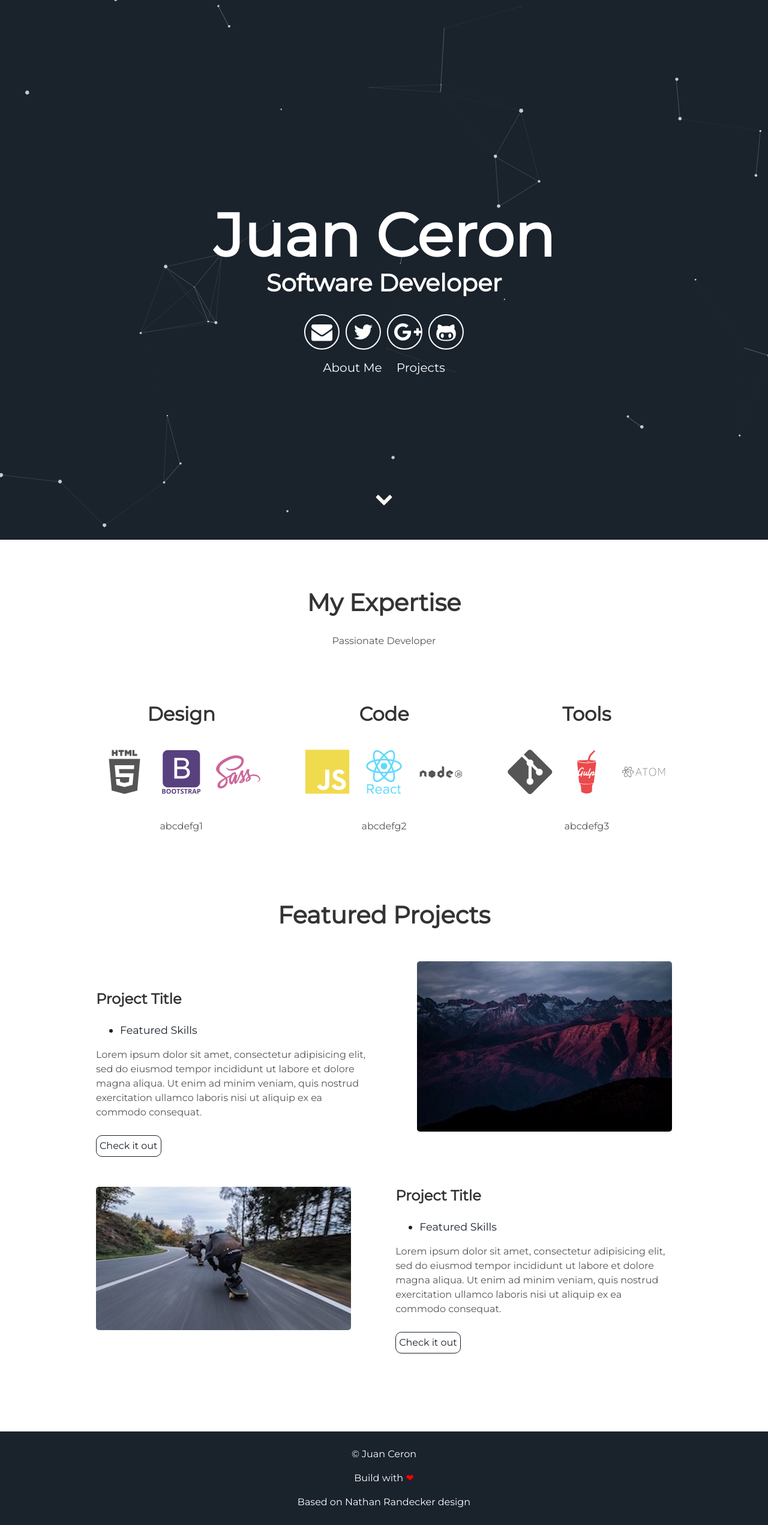
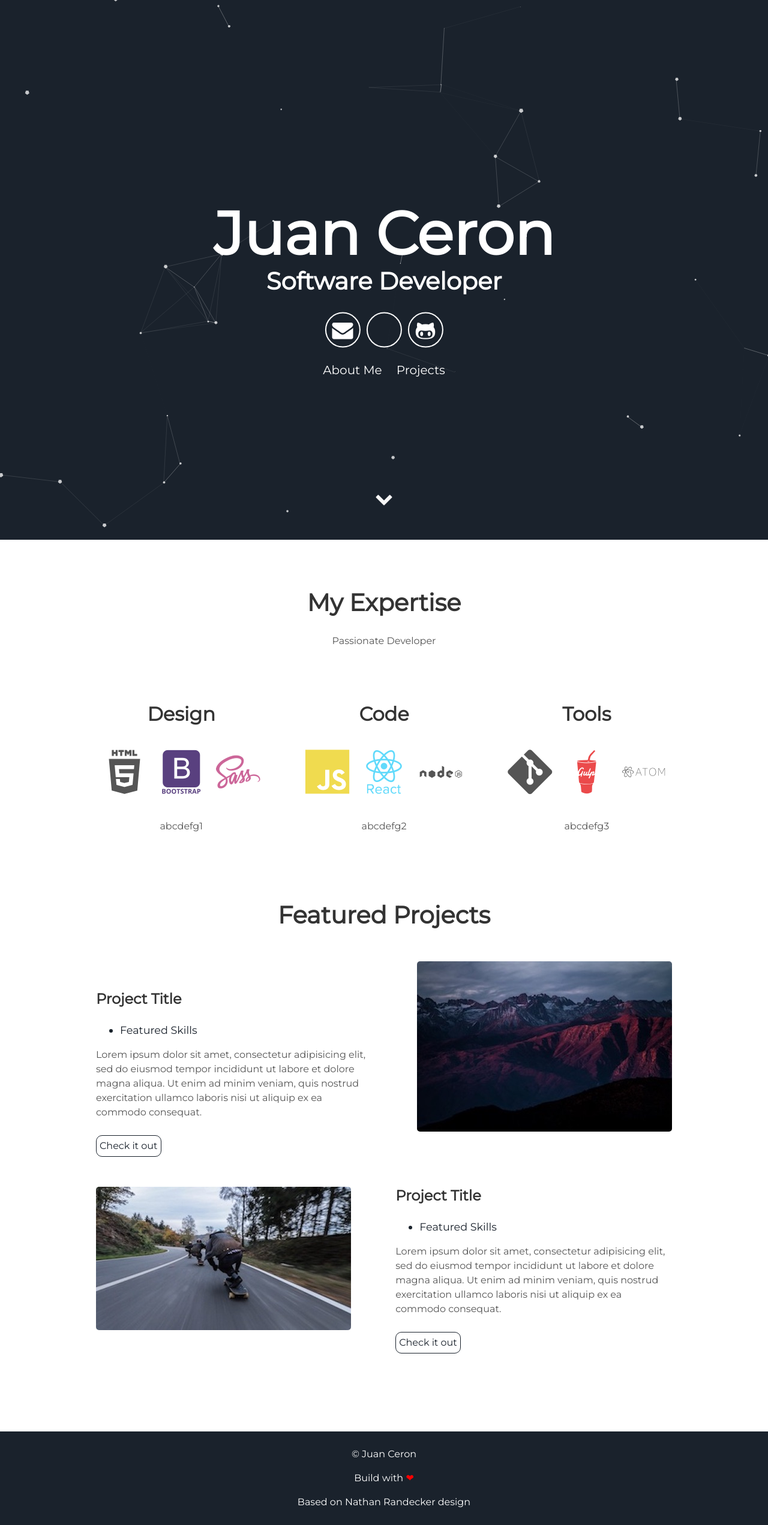
Before and after one commit to JuanCeron023/portfolio, a Jekyll site: the page built from index.html, in a window 1280 px wide. Shown: the whole page at 60% size. Built offline with Jekyll 4.4.1, drawn with Linux system fonts in a browser that asks for light colours.

Commit message:
Update header.html

```diff
--- a/_includes/header.html
+++ b/_includes/header.html
@@ -5,9 +5,8 @@
         <span class="site-description">{{site.user_title}}</span>
       </h1>
       <div class="header-icons">
-        <a aria-label="Send email" href="#"><i class="icon fa fa-envelope"></i></a>
-        <a aria-label="My Twitter" target="_blank" href="#"><i class="icon fa fa-twitter" aria-hidden="true"></i></a>
-        <a aria-label="My Google Plus" target="_blank" href="#"><i class="icon fa fa-google-plus" aria-hidden="true"></i></a>
+        <a aria-label="Send email" href = "mailto: abc@example.com" <i class="icon fa fa-envelope"></i></a>
+        <a aria-label="My Linkedin" target="_blank" href="#"><i class="icon fa fa-linkedin-in" aria-hidden="true"></i></a>
         <a aria-label="My Github" target="_blank" href="#"><i class="icon fa fa-github-alt" aria-hidden="true"></i></a>
       </div>
       <div class="header-links">
```
